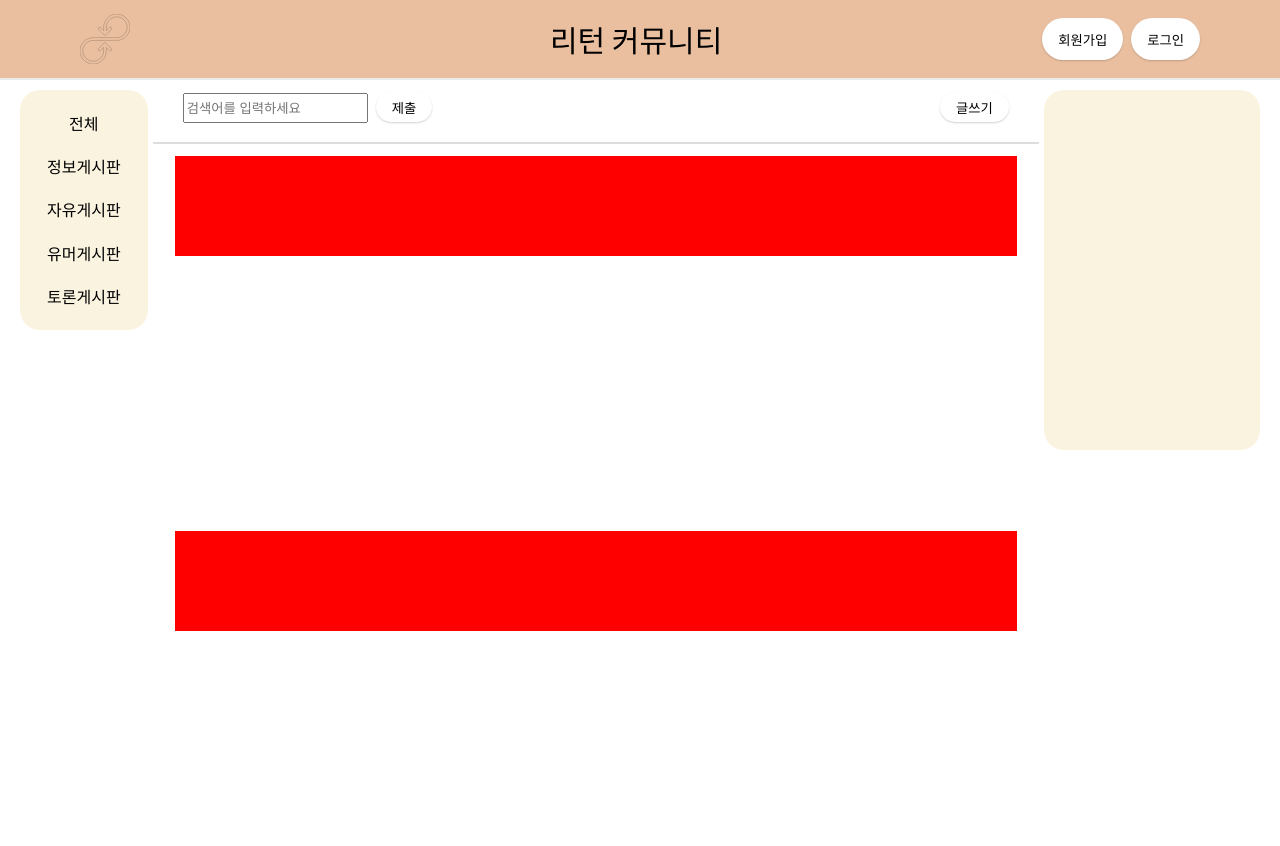
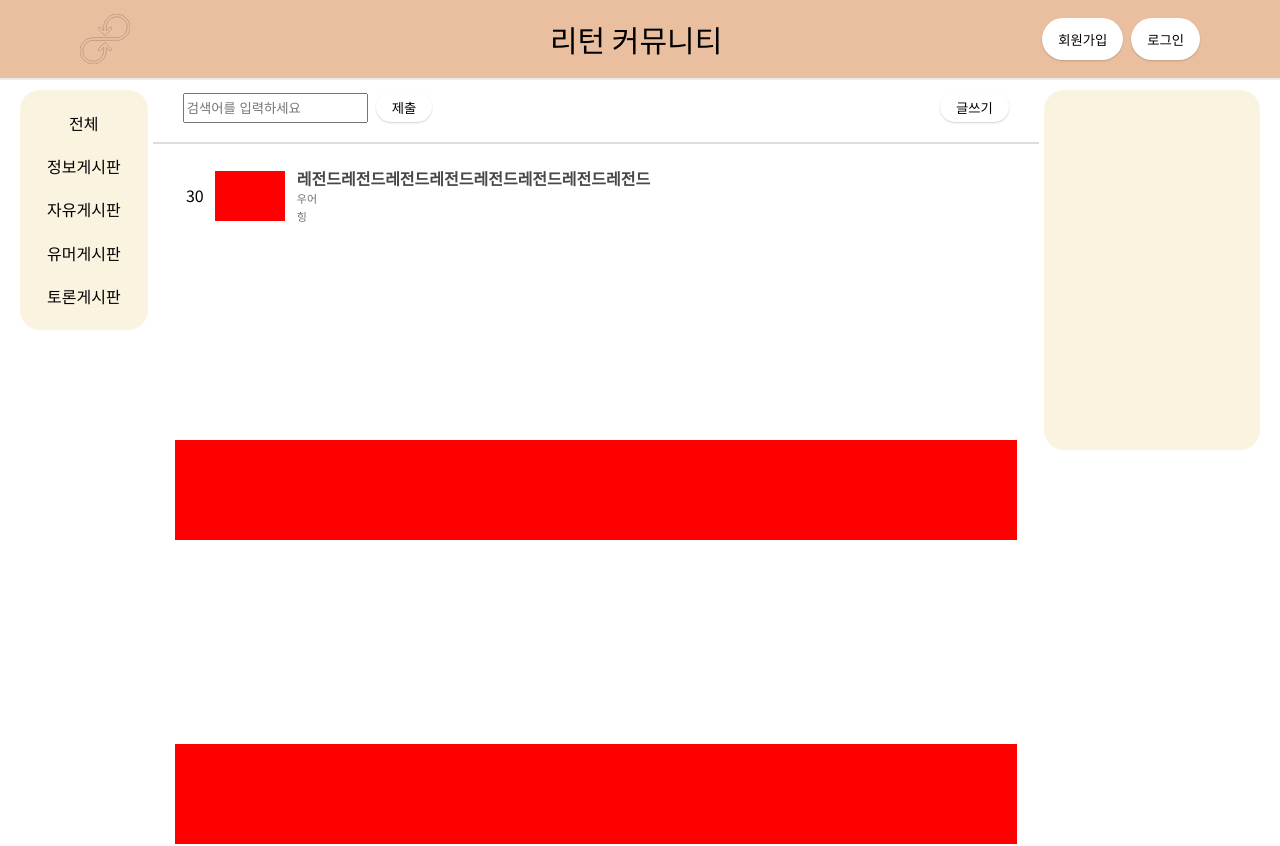
Before and after one commit to taemin4u/Community_NextJS, a Next.js app: page /1 in a window 1280 px wide. Shown: the top 846 px of the page. Built offline with nearby package versions, Linux system fonts and the light colour scheme.

Commit message:
[feat]Feed Styling

```diff
--- a/components/Feed.tsx
+++ b/components/Feed.tsx
@@ -2,6 +2,7 @@ import React from 'react';
 import styled from 'styled-components';
 import palette from '../styles/palette';
 import { useForm } from 'react-hook-form';
+import List from './List';
 
 const MenuWrapper = styled.div`
   margin: 12px 0;
@@ -53,7 +54,7 @@ const Input = styled.input`
   margin-right: 8px;
 `;
 
-const List = styled.div`
+const List1 = styled.div`
   width: 95%;
   height: 100px;
   background-color: red;
@@ -92,10 +93,11 @@ function Feed() {
       </MenuWrapper>
       <FeedWrapper>
         <List />
-        <List />
-        <List />
-        <List />
-        <List />
+        <List1 />
+        <List1 />
+        <List1 />
+        <List1 />
+        <List1 />
       </FeedWrapper>
     </div>
   );
--- /dev/null
+++ b/components/List.tsx
@@ -0,0 +1,56 @@
+import React from 'react';
+import styled from 'styled-components';
+import palette from '../styles/palette';
+
+const Container = styled.div`
+  width: 95%;
+  height: 80px;
+  display: grid;
+  grid-template-columns: 40px 70px auto;
+  align-items: center;
+`;
+
+const Wrapper = styled.div`
+  display: flex;
+  flex-direction: column;
+  gap: 5px;
+  margin-left: 12px;
+`;
+
+const TitleWrapper = styled.div`
+  height: 18px;
+`;
+
+const Title = styled.span`
+  cursor: pointer;
+  font-size: 16px;
+  font-weight: bold;
+  color: ${palette.gray_48};
+  &:hover {
+    border-bottom: 2px solid black;
+    color: black;
+  }
+`;
+
+const Word = styled.h4`
+  font-size: 11px;
+  color: ${palette.gray_71};
+`;
+
+function List() {
+  return (
+    <Container>
+      <p style={{ textAlign: 'center' }}>30</p>
+      <div style={{ backgroundColor: 'red', height: '50px' }}></div>
+      <Wrapper>
+        <TitleWrapper>
+          <Title>레전드레전드레전드레전드레전드레전드레전드레전드</Title>
+        </TitleWrapper>
+        <Word>우어</Word>
+        <Word>힝</Word>
+      </Wrapper>
+    </Container>
+  );
+}
+
+export default List;
```
